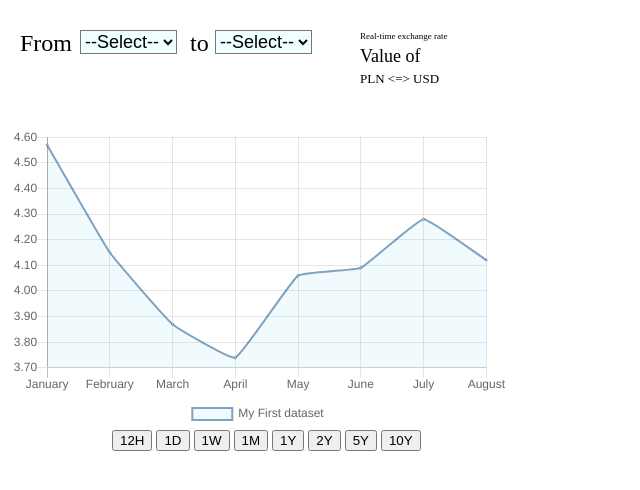
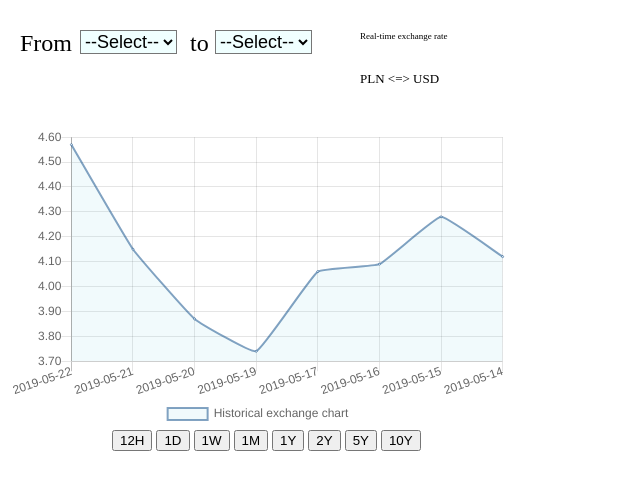
Before and after one commit to PawelStef/html-js-currency, a plain HTML site: page index.html in a window 1280 px wide. Shown: the part 72-562 px from the top of the page, without its empty margins (0-640 px from the left). Drawn offline with nearby package versions, Linux system fonts and the light colour scheme; no server answers.

Commit message:
adding CURRENCY_EXCHANGE_RATE from api

```diff
--- a/index.html
+++ b/index.html
@@ -37,8 +37,8 @@
   <label style="width: 170px; height: 70px; position: absolute; left: 360px ;border-width: thick;border-color: black">
 
     <p style="font-size: xx-small; position: absolute;bottom: 50px "> Real-time exchange rate</p>
-    <p class="CurrencyExchange" style="font-size: large; position: absolute;bottom: 15px "> Value of </p> <!--zmienić na aktualną wartość-->
-    <p style="font-size: small; position: absolute;bottom: 0px "> PLN  <=>  USD</p> <!--pobierać oznaczenia walut z selecta-->
+    <p id="value" style="font-size: large; position: absolute;bottom: 15px "></p> <!--zmienić na aktualną wartość-->
+    <p id="FromTo" style="font-size: small; position: absolute;bottom: 0px "> PLN  <=>  USD</p> <!--pobierać oznaczenia walut z selecta-->
 
   </label>
 </div>
@@ -61,6 +61,20 @@
   <button name="10y"  type="submit" onclick="UserAction10Y()"> 10Y </button>
 </div>
 
+  <script>
+    $(document).ready(function(){
+
+      const urs = 'https://www.alphavantage.co/query?function=CURRENCY_EXCHANGE_RATE&from_currency=USD&to_currency=PLN&apikey=J3IPR8A064WO3OI9';
+      $.getJSON(urs, function (data) {
+
+        //console.log(data['Realtime Currency Exchange Rate']['5. Exchange Rate']);
+        const wart = data['Realtime Currency Exchange Rate']['5. Exchange Rate'];
+
+        $('#value').append(wart);
+      });
+    })
+
+  </script>
 
 <script src="js/main.js"></script>
 
--- a/js/main.js
+++ b/js/main.js
@@ -1,47 +1,51 @@
-
-
 const CHART = document.getElementById("lineChart");
 console.log(CHART);
+
 let lineChart = new Chart(CHART, {
+
   type: 'line',
   data: {
-    labels: ["January", "February", "March", "April", "May", "June", "July", "August"],
+
+    labels: [ "2019-05-22", "2019-05-21", "2019-05-20", "2019-05-19", "2019-05-17", "2019-05-16", "2019-05-15","2019-05-14"],
 
     datasets: [
       {
-        label: "My First dataset",
+
+        label: "Historical exchange chart",
         //linia
         //borderDash: [3, 3], //jezeli ustawione to przerywana linia
-        borderColor : 'rgba(8,72,134,0.5)',
-        pointBorderColor : 'rgba(8,72,134,0.5)',
-        borderWidth : 2,
+        borderColor: 'rgba(8,72,134,0.5)',
+        pointBorderColor: 'rgba(8,72,134,0.5)',
+        borderWidth: 2,
         lineTension: 0.1,
         //kolor tla i legendy
         fill: true, //czy wypelnic zbior
-        backgroundColor : 'rgba(114,207,220,0.1)', //wplywa tez na kolor w legendzie
+        backgroundColor: 'rgba(114,207,220,0.1)', //wplywa tez na kolor w legendzie
         //ustawienia punktu
-        pointRadius : 1,
-        pointBorderWidth : 1,
-        pointBackgroundColor : 'rgba(255,255,255,1)',
+        pointRadius: 1,
+        pointBorderWidth: 1,
+        pointBackgroundColor: 'rgba(255,255,255,1)',
         //ustawienia punktu hover
         pointHoverRadius: 1,
         pointHoverBorderWidth: 5,
-        pointHoverBackgroundColor : 'rgba(255,255,255,1)',
-        pointHoverBorderColor : 'rgba(236,115,87, 1)',
+        pointHoverBackgroundColor: 'rgba(255,255,255,1)',
+        pointHoverBorderColor: 'rgba(236,115,87, 1)',
+
+
         data: [4.57, 4.15, 3.87, 3.74, 4.06, 4.09, 4.28, 4.12],
       }
     ]
   },
-  options:{
-    scales:{
+  options: {
+    scales: {
       yAxes: [{
-        ticks:{
-         // beginAtZero: true
+        ticks: {
+          // beginAtZero: true
         }
       }]
     },
     legend: {
-      position : "bottom"
+      position: "bottom"
     }
   }
 });
@@ -56,21 +60,39 @@ $.getJSON(url, function (data) {
   $.each(data, function (key, value) {
     dropdown.append('<option value=' + value + '>' + key + '</option>');
   });
+
 });
 
 
-let currency = $('CurrencyExchange');
+
+
+/*
+let currency = $('.currencyExchange');
 currency.empty();
+currency.append('<p>--0.00--</p>');
 const f = document.getElementById("From");
 const from = f.options[f.selectedIndex].text;
-const t = document.getElementById("From");
+const t = document.getElementById("to");
 const to = t.options[t.selectedIndex].text;
+*/
+/*
+$.getJSON('https://www.alphavantage.co/query?function=CURRENCY_EXCHANGE_RATE&from_currency=USD&to_currency=PLN&apikey=J3IPR8A064WO3OI9', function (data) {
 
-$.getJSON('https://www.alphavantage.co/query?function=CURRENCY_EXCHANGE_RATE&from_currency='+from+'&to_currency='+to+'&apikey=demo', function (data) {
-  valueOf(data, function (key, value) {
-    currency.append('<p ' + '>' + key + '</p>');
+  console.log(data);
 
+});
+*/
 
+/*
 
-  });
+$.getJSON('https://www.alphavantage.co/query?function=CURRENCY_EXCHANGE_RATE&from_currency=' + from + '&to_currency=' + to + '&apikey=demo', function (data) {
+
+  console.log(data);
+
+  const json = JSON.parse(data);
+  const jsonex = alter(json["5. Exchange Rate"])
+  currency.append('<p>'+jsonex+'</p>')
+
 });
+
+*/
```
